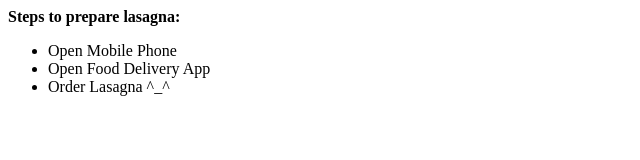
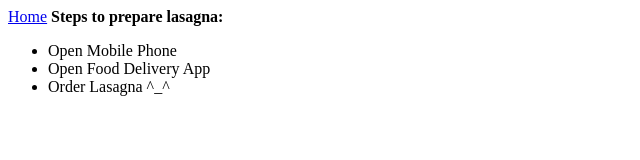
Before and after one commit to gshlok/Recipe, a plain HTML site: page Recipes/lasagna.html in a window 1280 px wide. Shown: the whole page, without its empty margins (0-640 px from the left). Drawn offline with Linux system fonts and the light colour scheme.

Commit message:
Added home link to lasagna page

```diff
--- a/Recipes/lasagna.html
+++ b/Recipes/lasagna.html
@@ -13,6 +13,7 @@
         <link rel="stylesheet" href="">
     </head>
     <body>
+        <a href = "lasagna.html">Home</a>
         <b>Steps to prepare lasagna:</b>
         <ul>
             <li>Open Mobile Phone</li>
```
